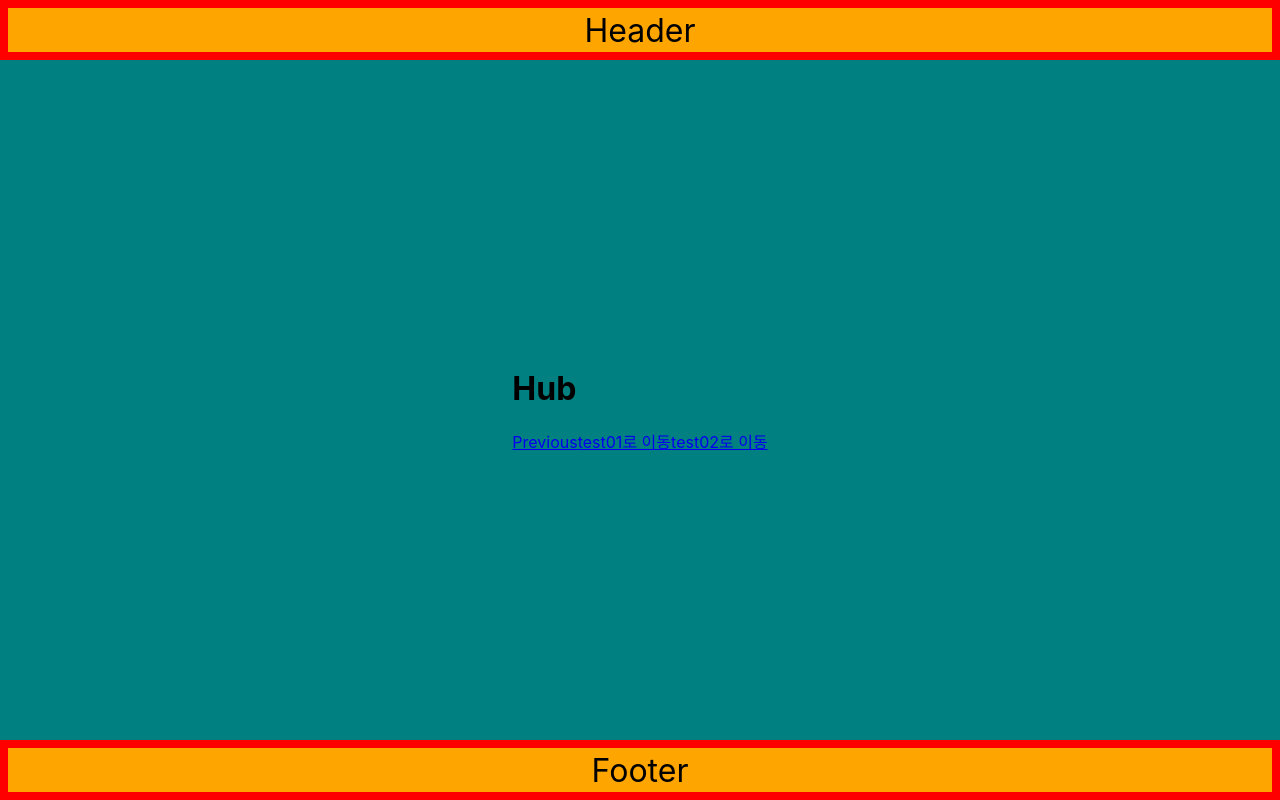
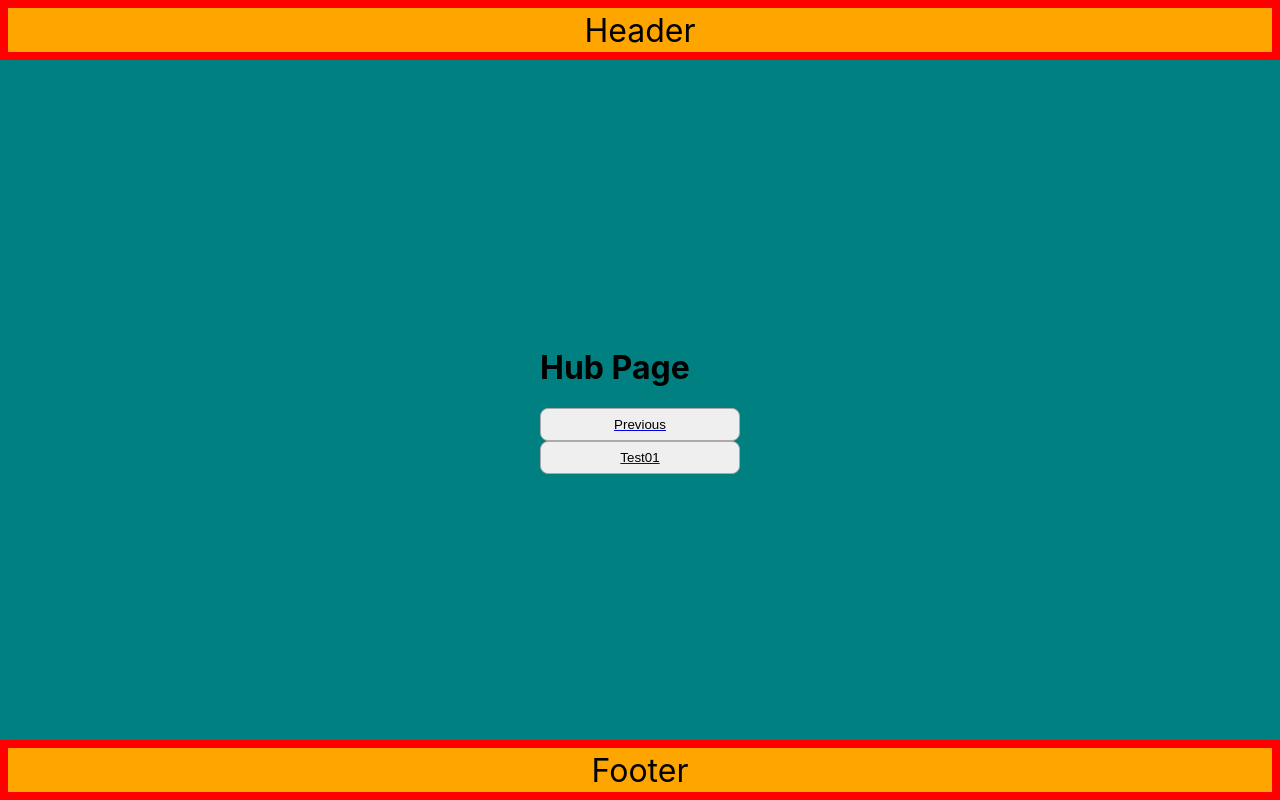
Before and after one commit to jimuk-choi/jimuk-choi.github.io, a React (Create React App) app in the folder new/: page / in a window 1280 px wide. Built offline with nearby package versions, Linux system fonts and the light colour scheme.

Commit message:
버튼 수정

```diff
--- a/new/src/App.tsx
+++ b/new/src/App.tsx
@@ -1,9 +1,8 @@
 import { Header, Header_InnerBox } from "./header/headerStyle";
-import { Main } from "./main/mainStyle";
+import { Main } from "./main/footerStyle";
 import { Footer, Footer_InnerBox } from "./footer/footerStyle";
 import { Routes, Route } from "react-router-dom";
 import Test01 from "./Page/test01";
-import Test02 from "./Page/test02";
 import Hub from "./Page/Hub";
 
 function App() {
@@ -16,7 +15,6 @@ function App() {
         <Routes>
           <Route path="/" element={<Hub />} />
           <Route path="/test01" element={<Test01 />} />
-          <Route path="/test02" element={<Test02 />} />
         </Routes>
       </Main>
       <Footer>
--- a/new/src/Page/Hub.tsx
+++ b/new/src/Page/Hub.tsx
@@ -1,12 +1,38 @@
 import { Link } from "react-router-dom";
+import styled from "@emotion/styled";
+
+export const InnerBox = styled.div`
+  display: flex;
+  align-items: center;
+  justify-content: center;
+  width: 200px;
+  padding: 8px;
+  box-sizing: border-box;
+  border-radius: 8px;
+  border: 1px solid #aaaaaa;
+`;
+
+export const Button = styled.button`
+  display: flex;
+  align-items: center;
+  justify-content: center;
+  width: 200px;
+  padding: 8px;
+  border-radius: 8px;
+  border: 1px solid #aaaaaa;
+  cursor: pointer;
+`;
 
 function Hub() {
   return (
     <div>
-      <h1>Hub</h1>
-      <Link to="https://jimukchoi.github.io/JMC.github.io/">Previous</Link>
-      <Link to="/test01">test01로 이동</Link>
-      <Link to="/test02">test02로 이동</Link>
+      <h1>Hub Page</h1>
+      <Link to="https://jimukchoi.github.io/JMC.github.io/">
+        <Button>Previous</Button>
+      </Link>
+      <Link to="/test01">
+        <Button>Test01</Button>
+      </Link>
     </div>
   );
 }
--- a/new/src/Page/test01.tsx
+++ b/new/src/Page/test01.tsx
@@ -1,7 +1,14 @@
+import { Link } from "react-router-dom";
+import styled from "@emotion/styled";
+import { Button } from "./Hub";
+
 function Test01() {
   return (
     <div>
       <h1>test01 Page</h1>
+      <Link to="/">
+        <Button>Hub</Button>
+      </Link>
     </div>
   );
 }
--- a/new/src/main/mainStyle.tsx
+++ b/new/src/main/footerStyle.tsx
@@ -2,8 +2,8 @@ import styled from "@emotion/styled";
 
 export const Main = styled.div`
   display: flex;
+  align-items: center;
   justify-content: center;
-  align-items: center;
   width: 100%;
   height: calc(100vh - 120px);
   padding: 8px;
```
